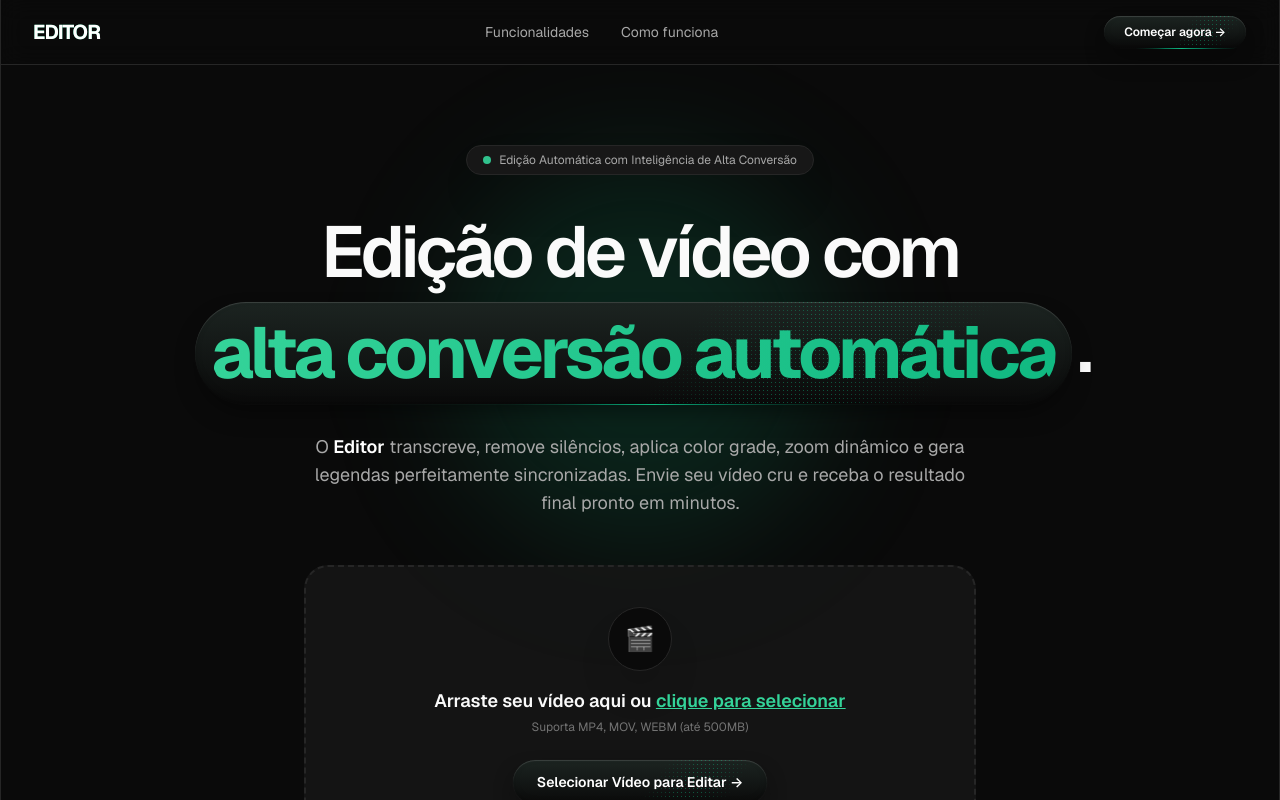
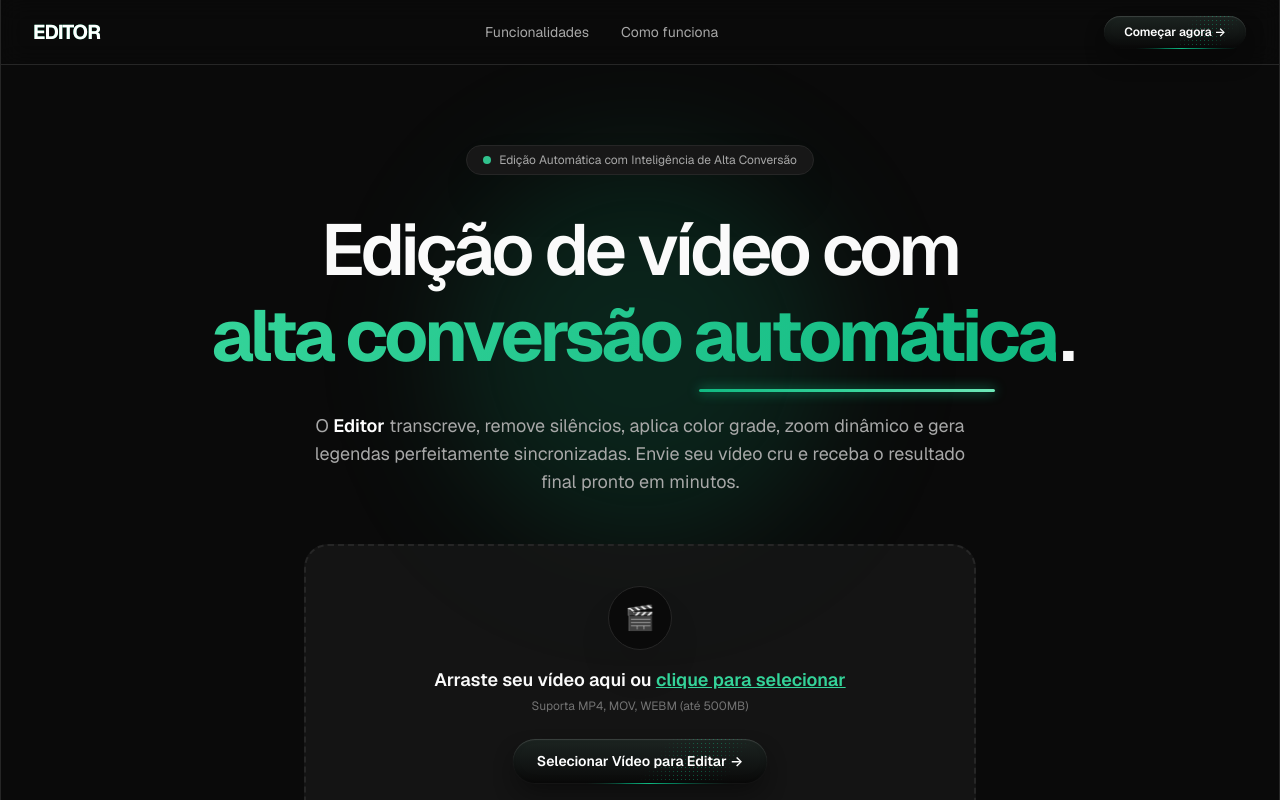
Before and after one commit to ruanhoracio-ue/editorextremo, a Next.js app in the folder frontend/: page / in a window 1280 px wide. Shown: the top 800 px of the page. Built offline with nearby package versions, Linux system fonts and the light colour scheme; no server answers.

Commit message:
fix: animação geométrica perfeita das letras EDITOR no logo loader e sublinhado verde animado (indo e voltando) na headline

```diff
--- a/frontend/src/app/globals.css
+++ b/frontend/src/app/globals.css
@@ -357,8 +357,29 @@
   animation: slideUp 0.6s ease-out both;
 }
 
-.animate-pulse-glow {
-  animation: pulseGlow 2s ease-in-out infinite;
+@keyframes sweepUnderline {
+  0% {
+    left: 0%;
+    width: 35%;
+  }
+  50% {
+    left: 65%;
+    width: 35%;
+  }
+  100% {
+    left: 0%;
+    width: 35%;
+  }
+}
+
+.animate-sweep-underline {
+  position: absolute;
+  bottom: -4px;
+  height: 3px;
+  border-radius: 9999px;
+  background: linear-gradient(to right, #10b981, #34d399, #6ee7b7);
+  box-shadow: 0 0 12px rgba(16, 185, 129, 0.9);
+  animation: sweepUnderline 2.4s ease-in-out infinite;
 }
 
 /* Glass Card */
--- a/frontend/src/app/page.tsx
+++ b/frontend/src/app/page.tsx
@@ -80,11 +80,11 @@ export default function HomePage() {
 
           {/* Headline */}
           <div className="animate-in text-center">
-            <h1 className="mx-auto max-w-5xl text-4xl font-semibold leading-[1.25] tracking-tighter text-[#fafafa] sm:text-5xl lg:text-7xl font-sans">
+            <h1 className="mx-auto max-w-5xl text-4xl font-semibold leading-[1.2] tracking-tighter text-[#fafafa] sm:text-5xl lg:text-7xl font-sans">
               Edição de vídeo com{" "}
-              <span className="shiny-cta inline-flex items-center px-4 py-1.5 mx-1 my-1 text-white font-extrabold align-middle shadow-2xl">
-                <span className="shiny-dots" aria-hidden="true" />
-                <span className="shiny-cta-content hover-text-shine">alta conversão automática</span>
+              <span className="relative inline-block hover-text-shine cursor-default font-extrabold pb-2 mx-1">
+                alta conversão automática
+                <span className="animate-sweep-underline" aria-hidden="true" />
               </span>
               .
             </h1>
```
